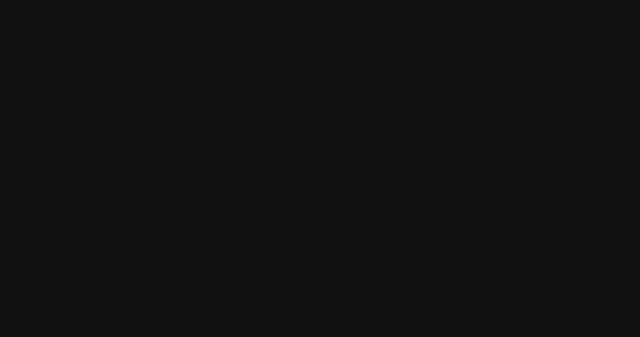
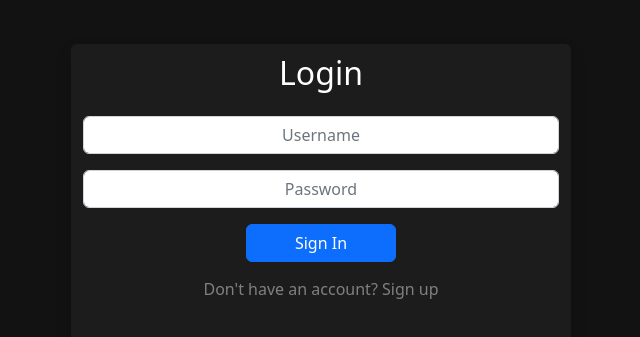
Before and after one commit to AaronAWB/Colloquy, a React (Vite) app in the folder client/: page /login in a window 1280 px wide. Shown: the part 181-518 px from the top of the page, without its empty margins (319-959 px from the left). Built offline with nearby package versions, Linux system fonts and the light colour scheme.

Commit message:
refactor routes

```diff
--- a/client/src/App.jsx
+++ b/client/src/App.jsx
@@ -1,16 +1,14 @@
-import { BrowserRouter as Router, Route, Routes } from 'react-router-dom';
+import { Route, Routes } from 'react-router-dom';
 import { Login, Chat } from '@Pages/index'
 import { withAuth }from '@Components/index'
 
-function App() {
+function App({ confirm, loaded }) {
 
   return (
-    <Router>
       <Routes>
-        <Route path='/login' element={<Login />}></Route>
-        <Route path='/' element={<Chat />}></Route>
+        <Route path='/login' element={<Login confirm={ confirm } loaded={ loaded } />}></Route>
+        <Route path='/*' element={<Chat confirm={ confirm } loaded = { loaded } />}></Route>
       </Routes>
-    </Router>
   )
 }
 
--- a/client/src/components/AuthHelperMethods.js
+++ b/client/src/components/AuthHelperMethods.js
@@ -9,8 +9,10 @@ login = async (username, password) => {
     try {
         const res = await axios.post('/api/authenticate', {username, password});
         this.setToken(res.access_token);
-    } catch (error) {
-        console.log(`Authentication error: ${error}`);
+        return true
+    } catch (err) {
+        console.log(`Authentication error: ${err}`);
+        return false
         }
     }
 
@@ -26,8 +28,8 @@ isTokenExpired = token => {
         return true;
         }
         return false;
-    } catch (error) {
-        console.log("expired check failed!");
+    } catch (err) {
+        console.log(`Failed expiration check: ${err}`);
         return false;
         }
     };
--- a/client/src/components/withAuth.jsx
+++ b/client/src/components/withAuth.jsx
@@ -18,32 +18,39 @@ export default function withAuth(AuthComponent) {
           		navigate('/login');
       		} else {
           		try {
-					const confirm = auth.getConfirm();
-					console.log("confirmation is:", confirm);
-					setConfirm(confirm);
+					const confirm_data = auth.getConfirm();
+					console.log("Confirmation is:", confirm_data);
+					setConfirm(confirm_data);
 					setLoaded(true);
-        	} catch (error) {
-				console.log(`UseEffect error: ${error}`);
+        	} catch (err) {
+				console.log(`AuthWrapped useEffect error: ${err}`);
 				auth.logout();
 				navigate('/login');
 				}
      		}
     	}, []);
 
-    if (loaded === true) {
-        if (confirm) {
-            console.log("confirmed!");
-            return (
-            	<AuthComponent confirm={confirm} />
-            );
-        } else {
-            console.log("not confirmed!");
-            return null;
-        }
-    } else {
-        return null;
-    }
-  }
+		return (
+			<AuthComponent confirm={ confirm } loaded={ loaded } />
+		)
+
+	}
+//     if (loaded === true) {
+//         if (confirm) {
+//             console.log("confirmed!");
+//             return (
+//             	<AuthComponent confirm={ confirm } />
+//             );
+//         } else {
+//             console.log("not confirmed!");
+//             return (
+// 				<AuthComponent confirm={ null } />
+// 			);
+//         }
+//     } else {
+//         return null;
+//     }
+//   }
 
   	return AuthWrapped;
 }
--- a/client/src/pages/Chat.jsx
+++ b/client/src/pages/Chat.jsx
@@ -1,11 +1,17 @@
+import { useEffect } from 'react';
+import { useNavigate } from 'react-router-dom';
 import { Container, Row, Col, Form, Button, InputGroup } from 'react-bootstrap';
 import '@Styles/Chat.css'
 
-function renderMessage (user, message) {
-    return <p>{user.name}: {message}</p>
-}
 
-function Chat () {
+function Chat ({ confirm, loaded }) {
+
+    const navigate = useNavigate();
+
+    useEffect(() => {
+        if (!confirm || !loaded) {navigate('/login')};
+    }, []);
+
     return (
         <Container>
             <Row>
--- a/client/src/pages/Login.jsx
+++ b/client/src/pages/Login.jsx
@@ -1,10 +1,10 @@
-import { useState } from 'react';
+import { useState, useEffect } from 'react';
 import { useNavigate } from 'react-router-dom';
 import { Container, Form, Button } from 'react-bootstrap';
 import { AuthMethods } from '@Components/index';
 import '@Styles/Login.css'
 
-function Login () {
+function Login ({ confirm, loaded }) {
 
     const [username, setUsername] = useState("");
     const [password, setPassword] = useState("");
@@ -12,17 +12,21 @@ function Login () {
     const auth = new AuthMethods();
     const navigate = useNavigate();
 
+    useEffect(() => {
+        if (confirm && loaded) {navigate('/')};
+    }, []);
+
     const handleSubmit = e => {
         e.preventDefault();
         auth.login(username, password)
         .then(res => {
             if (res === false) {
-                return alert('Invalid credentials.');
-            }
-            navigate('/');
+                console.log('Invalid credentials.');
+                }
+            navigate('/login');
             })
-            .catch(err => {
-                alert(err);
+        .catch(err => {
+            alert(err);
             });
         };
 
```
